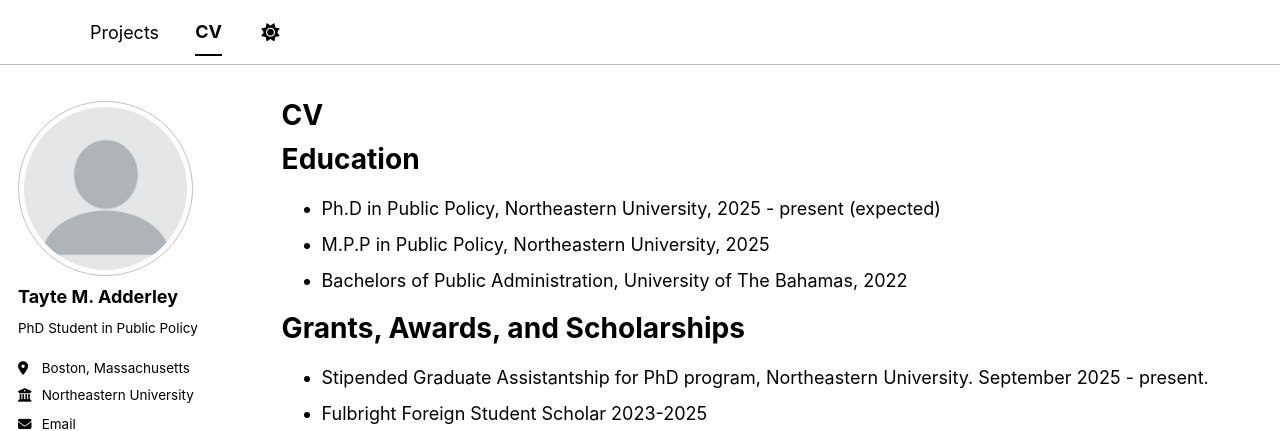
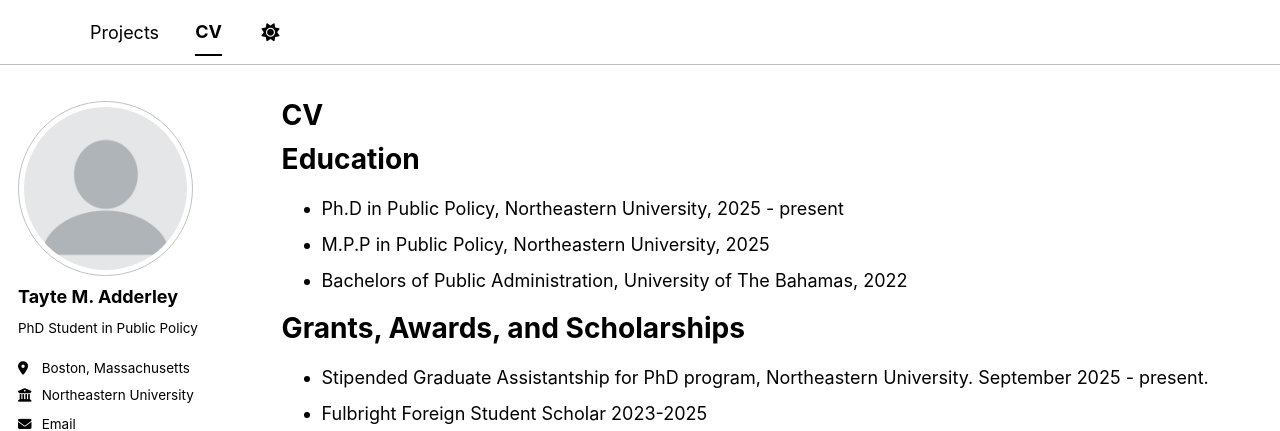
Before and after one commit to tayteadderley/tayteadderley.github.io, a Jekyll site: the page built from _pages/cv.md, in a window 1280 px wide. Shown: the top 431 px of the page. Built offline with Jekyll 4.4.1, drawn with Linux system fonts in a browser that asks for light colours; some web fonts are replaced; a script bundle is joined from its source files by our own code; library files that are not in the unit come from our copies.

Commit message:
Update cv.md

```diff
--- a/_pages/cv.md
+++ b/_pages/cv.md
@@ -11,7 +11,7 @@ redirect_from:
 
 Education
 ======
-* Ph.D in Public Policy, Northeastern University, 2025 - present (expected)
+* Ph.D in Public Policy, Northeastern University, 2025 - present
 * M.P.P in Public Policy, Northeastern University, 2025
 * Bachelors of Public Administration, University of The Bahamas, 2022
 
```
